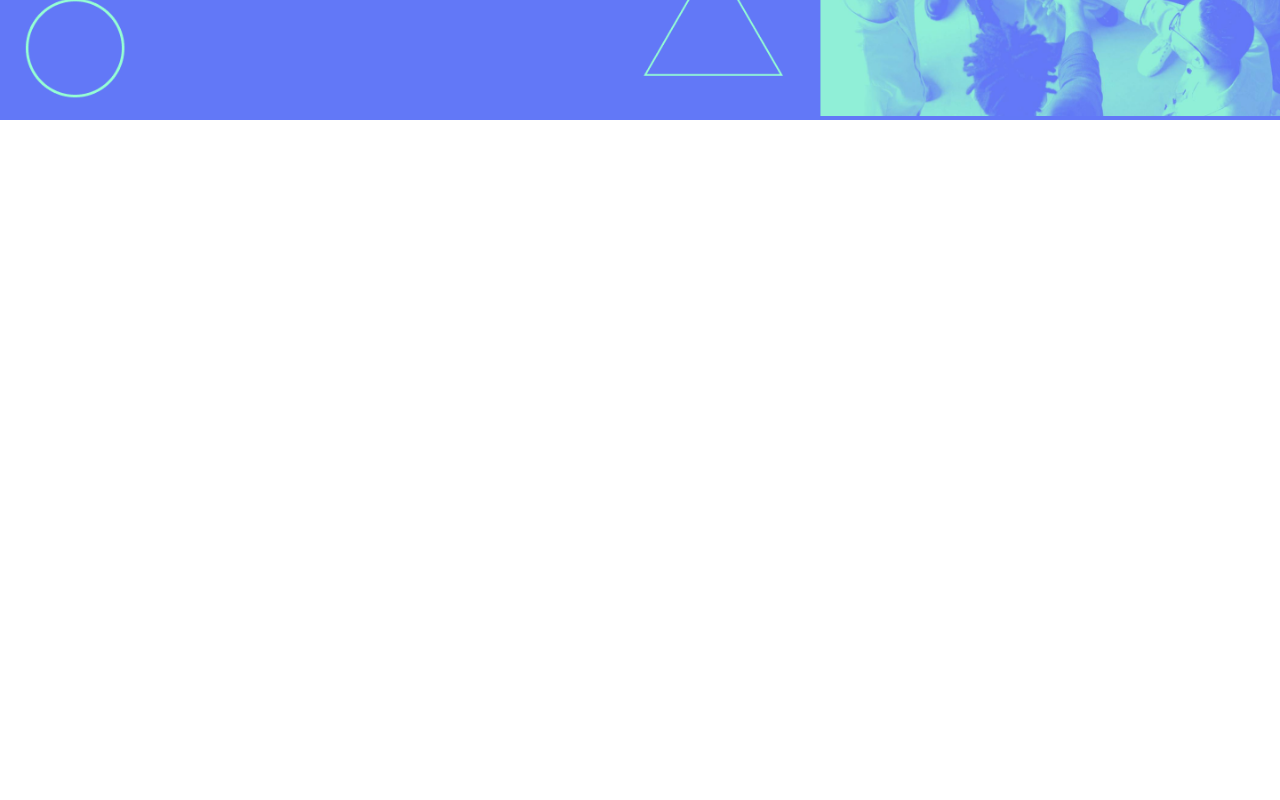
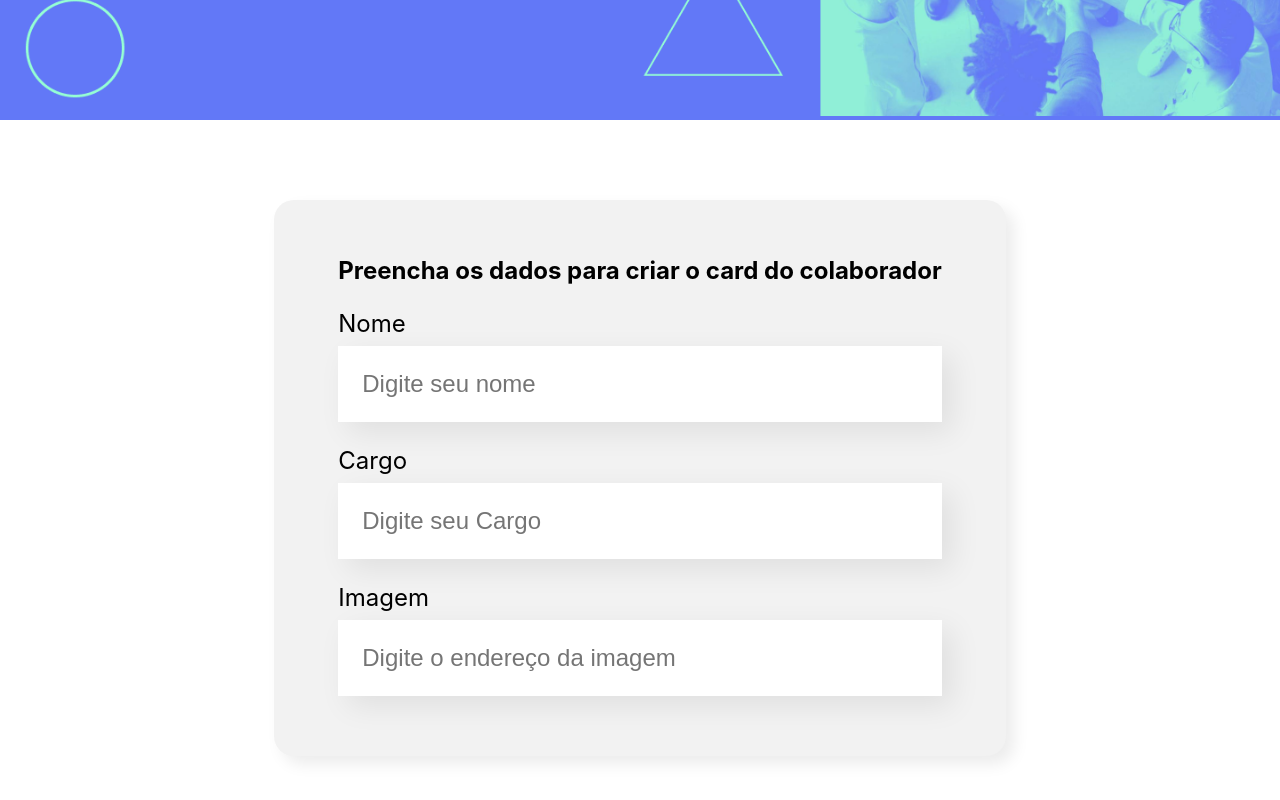
Before and after one commit to luccaFreitass/Organo-React, a JavaScript app: page / in a window 1280 px wide. Shown: the part 378-1178 px from the top of the page. Before the commit the page ends 800 px from the top, so only its background shows below. Built offline with nearby package versions, Linux system fonts and the light colour scheme; the HTML template or start-up script is replaced by a standard one.

Commit message:
adicionando o formulario

```diff
--- a/src/App.js
+++ b/src/App.js
@@ -1,9 +1,11 @@
-import Banner from './componentes/Banner/Banner';
+import Banner from './componentes/Banner';
+import Formulario from './componentes/Formulario';
 
 function App() {
   return (
     <div className="App">
       <Banner />
+      <Formulario />
     </div>
   );
 }
--- a/src/componentes/Banner/Banner.js
+++ b/src/componentes/Banner/Banner.js
@@ -1,6 +1,6 @@
 import './Banner.css'
 
- function Banner() {
+export const Banner = () => {
     // JSX
     return(
         <header className='banner'>
@@ -8,5 +8,3 @@
         </header>
     )
  }
-
- export default Banner
--- /dev/null
+++ b/src/componentes/Banner/index.js
@@ -0,0 +1,3 @@
+import { Banner } from "./Banner";
+
+export default Banner
--- /dev/null
+++ b/src/componentes/CampoTexto/CampoTexto.css
@@ -0,0 +1,19 @@
+.campo-texto {
+    margin: 24px 0;
+}
+
+.campo-texto label {
+    display: block;
+    margin-bottom: 8px;
+    font-size: 24px;
+}
+
+.campo-texto input {
+    background-color: #FFF;
+    box-shadow: 10px 10px 30px rgba(0, 0, 0, 0.08);
+    width: 100%;
+    border: none;
+    font-size: 24px;
+    padding: 24px;
+    box-sizing: border-box;
+}
--- /dev/null
+++ b/src/componentes/CampoTexto/index.js
@@ -0,0 +1,13 @@
+import './CampoTexto.css'
+
+const CampoTexto = (props) => {
+
+    return (
+        <div className="campo-texto">
+            <label>{props.label}</label>
+            <input placeholder= {props.placeholder}/>
+        </div>
+    )
+}
+
+export default CampoTexto
--- /dev/null
+++ b/src/componentes/Formulario/Formulario.css
@@ -0,0 +1,13 @@
+.formulario {
+ display: flex;
+ justify-content: center;
+ margin: 80px 0;
+}
+
+.formulario form {
+    max-width: 80%;
+    background-color: #f2f2f2;
+    border-radius: 20px;
+    padding: 36px 64px;
+    box-shadow: 8px 8px 16px rgba(0, 0, 0, 0.08);
+}
--- /dev/null
+++ b/src/componentes/Formulario/index.js
@@ -0,0 +1,17 @@
+import CampoTexto from '../CampoTexto'
+import './Formulario.css'
+
+const Formulario = () => {
+    return (
+        <section className='formulario'>
+            <form>
+                <h2>Preencha os dados para criar o card do colaborador</h2>
+                <CampoTexto label="Nome" placeholder="Digite seu nome" />
+                <CampoTexto label="Cargo" placeholder="Digite seu Cargo" />
+                <CampoTexto label="Imagem" placeholder="Digite o endereço da imagem" />
+            </form>
+        </section>
+    )
+}
+
+export default Formulario
```
